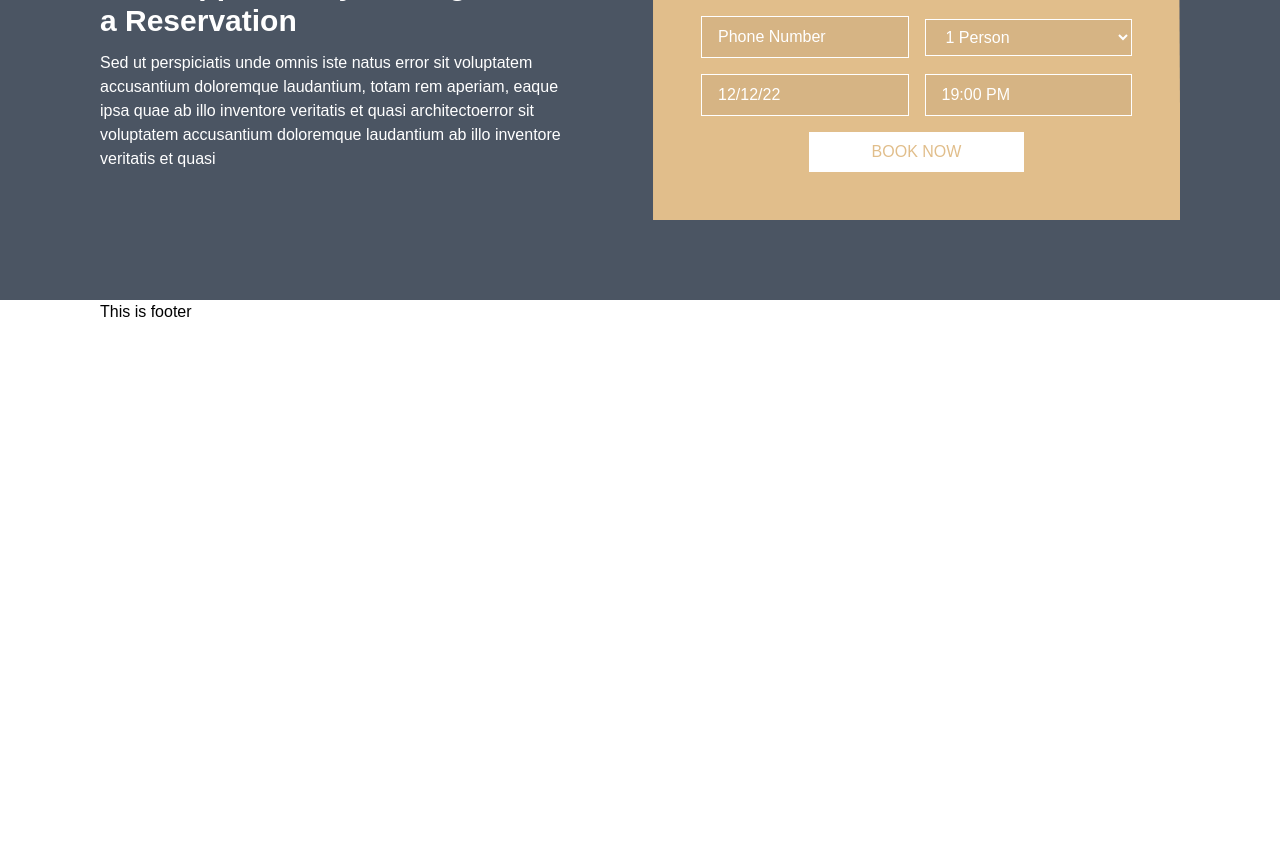
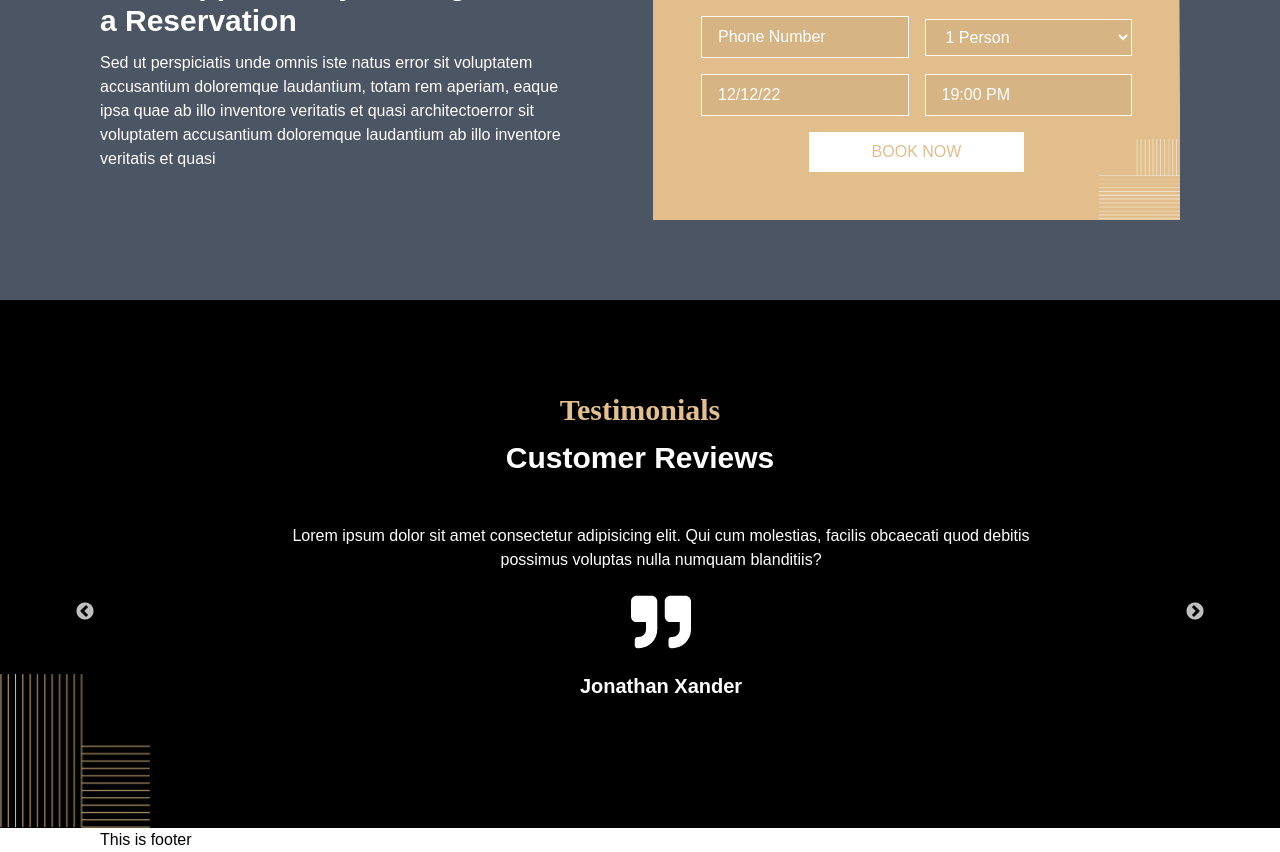
Before and after one commit to RakibulIslamm/Lezzatos-Restaurant-Website-, a React (Create React App) app: page / in a window 1280 px wide. Shown: the part 4320-5172 px from the top of the page. Before the commit the page ends 4644 px from the top, so only its background shows below. Built offline with nearby package versions, Linux system fonts and the light colour scheme.

Commit message:
Testimonial section added

```diff
--- a/package.json
+++ b/package.json
@@ -8,8 +8,11 @@
     "@testing-library/user-event": "^13.5.0",
     "react": "^18.2.0",
     "react-dom": "^18.2.0",
+    "react-icons": "^4.4.0",
     "react-router-dom": "^6.3.0",
     "react-scripts": "5.0.1",
+    "react-slick": "^0.29.0",
+    "slick-carousel": "^1.8.1",
     "web-vitals": "^2.1.4"
   },
   "scripts": {
--- a/src/Components/HomeComponents/ReservationSec/Reservation.js
+++ b/src/Components/HomeComponents/ReservationSec/Reservation.js
@@ -1,4 +1,5 @@
 import React from 'react';
+import pattern2 from '../../../images/pattern-2.png'
 
 const Reservation = () => {
     return (
@@ -10,7 +11,7 @@ const Reservation = () => {
                         <h1 className='text-3xl font-semibold pb-3'>Fell Happiness by Making <br /> a Reservation</h1>
                         <p className=' font-light'>Sed ut perspiciatis unde omnis iste natus error sit voluptatem accusantium doloremque laudantium, totam rem aperiam, eaque ipsa quae ab illo inventore veritatis et quasi architectoerror sit voluptatem accusantium doloremque laudantium  ab illo inventore veritatis et quasi</p>
                     </div>
-                    <div className='w-full bg-[#E1BE8B] p-12' style={{
+                    <div className='w-full bg-[#E1BE8B] p-12 relative' style={{
                         clipPath: 'polygon(0% 0%, 88.3% 0%, 99.8% 14%, 100% 69%, 100% 100%, 0% 100%, 0% 70%, 0% 30%)'
                     }}>
                         <h2 className='text-white text-center text-2xl font-semibold pb-5'>Book Table</h2>
@@ -31,6 +32,8 @@ const Reservation = () => {
                             </div>
                             <button className='uppercase text-[#E1BE8B] px-5 py-2 block mx-auto bg-white w-6/12'>Book Now</button>
                         </form>
+                        <img className='absolute top-0 left-0 transform rotate-90 w-[80px] mix-blend-color-dodge' src={pattern2} alt="" />
+                        <img className='absolute bottom-0 right-0 transform -rotate-90 w-[80px] mix-blend-color-dodge' src={pattern2} alt="" />
                     </div>
                 </div>
             </div>
--- /dev/null
+++ b/src/Components/HomeComponents/Testimonials/SingleTestimonial/SingleTestimonial.js
@@ -0,0 +1,14 @@
+import React from 'react';
+import { FaQuoteRight } from "react-icons/fa";
+
+const SingleTestimonials = () => {
+    return (
+        <div className='py-12 px-36'>
+            <p>Lorem ipsum dolor sit amet consectetur adipisicing elit. Qui cum molestias, facilis obcaecati quod debitis possimus voluptas nulla numquam blanditiis?</p>
+            <FaQuoteRight className='mt-5 text-6xl mx-auto' />
+            <h4 className='text-xl font-semibold mt-5'>Jonathan Xander</h4>
+        </div>
+    );
+};
+
+export default SingleTestimonials;
--- /dev/null
+++ b/src/Components/HomeComponents/Testimonials/Testimonials.js
@@ -0,0 +1,38 @@
+import React from 'react';
+import SingleTestimonials from './SingleTestimonial/SingleTestimonial';
+import Slider from "react-slick";
+import "slick-carousel/slick/slick.css";
+import "slick-carousel/slick/slick-theme.css";
+import pattern2 from '../../../images/pattern-2.png'
+
+const Testimonials = () => {
+
+    const settings = {
+        infinite: true,
+        speed: 500,
+        slidesToShow: 1,
+        slidesToScroll: 1,
+        autoplaySpeed: 3000,
+        autoplay: true
+    };
+
+    return (
+        <div className='py-20 bg-black relative'>
+            <div className='px-[100px] max-w-[1920px] mx-auto text-white'>
+                <div className='text-center'>
+                    <h2 className='text-[#E3C08D] text-3xl font-semibold font-dancing-script py-3'>Testimonials</h2>
+                    <h1 className='text-3xl font-semibold'>Customer Reviews</h1>
+                    <Slider {...settings}>
+                        <SingleTestimonials />
+                        <SingleTestimonials />
+                        <SingleTestimonials />
+                        <SingleTestimonials />
+                    </Slider>
+                </div>
+            </div>
+            <img className=' absolute bottom-0 left-0 w-[150px]' src={pattern2} alt="" />
+        </div>
+    );
+};
+
+export default Testimonials;
--- a/src/Pages/Public/Home.js
+++ b/src/Pages/Public/Home.js
@@ -5,6 +5,7 @@ import Banner from '../../Components/HomeComponents/HomeBanner/Banner';
 import MenuDishes from '../../Components/HomeComponents/MenuDishes/MenuDishes';
 import Reservation from '../../Components/HomeComponents/ReservationSec/Reservation';
 import Statistic from '../../Components/HomeComponents/Statistic/Statistic';
+import Testimonials from '../../Components/HomeComponents/Testimonials/Testimonials';
 
 const Home = () => {
     return (
@@ -15,6 +16,7 @@ const Home = () => {
             <Statistic />
             <MenuDishes />
             <Reservation />
+            <Testimonials />
         </div>
     );
 };
```
Also changed, not shown: 1 other file (tests, documents, lock files or other folders).
